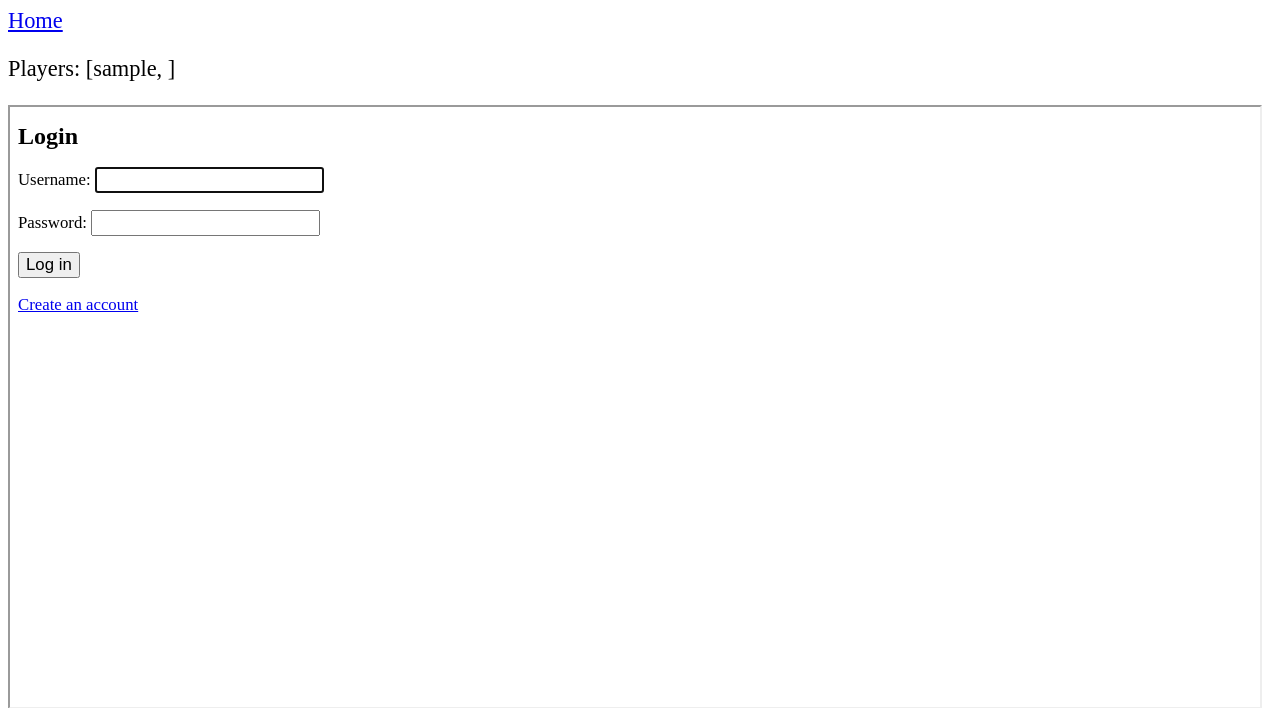
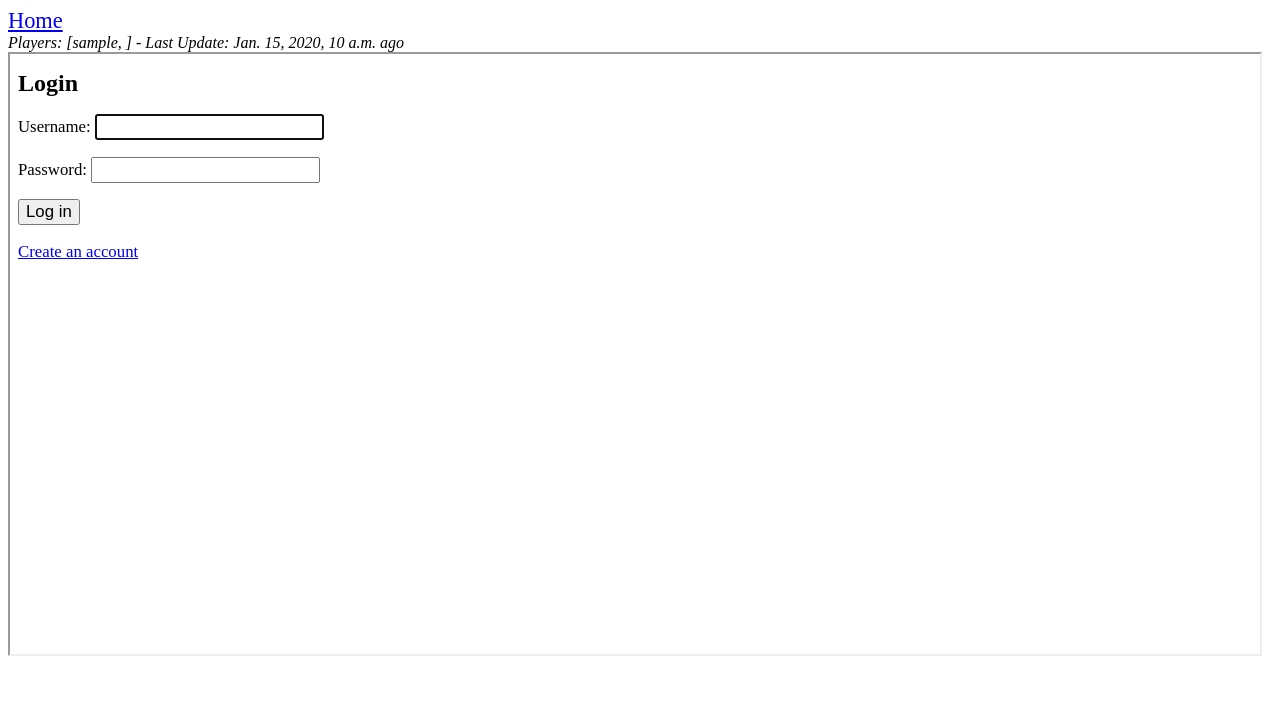
Before and after one commit to ethankremerdojc/hexgame, a Django app: template backend/hexgame/templates/hexgame/game/game.html in a window 1280 px wide. Shown: the top 708 px of the page. Run offline with Django 5.2, Linux system fonts and the light colour scheme; the template is opened without the code that fills it: most values are stand-ins (such as "Sample title", 1, 10 or a date in 2020); data that the repository does not hold is empty.

Commit message:
small html fix

```diff
--- a/backend/hexgame/templates/hexgame/game/game.html
+++ b/backend/hexgame/templates/hexgame/game/game.html
@@ -11,8 +11,9 @@
 
     </style>
 
-    <a href="/">Home</a>
-    <p>Players: [{% for player in game.players %}{{player.user.username}}, {% endfor %}]</p>
+    <a href="/" style="display: block;">Home</a>
+    <i>Players: [{% for player in game.players %}{{player.user.username}}, {% endfor %}]</i>
+    <i>- Last Update: {{ game.time_since_last_update }} ago</i>
 
     <iframe src="/game/iframe/?game_id={{game.id}}" id="gameIframe" />
 
```
